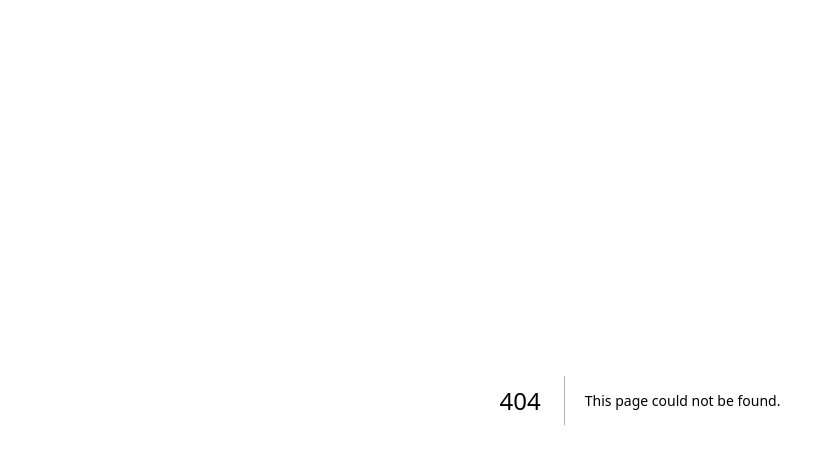
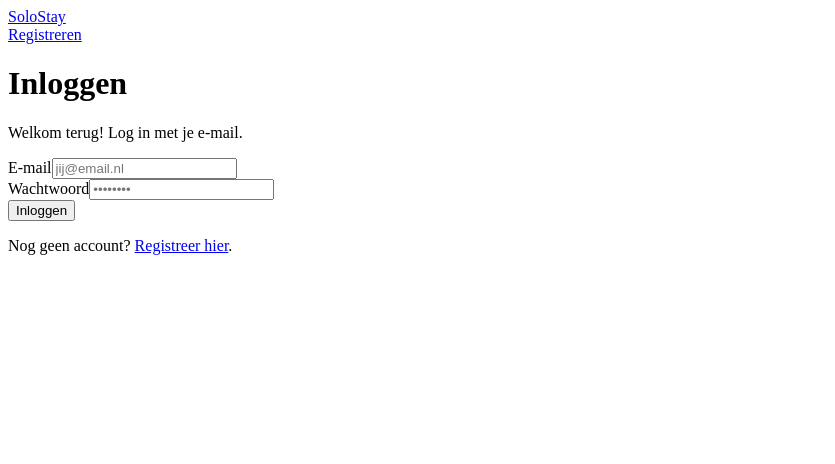
Before and after one commit to brunobronzwaer/SoloStay2, a Next.js app: page /login in a window 1280 px wide. Before the commit this address had no page. Shown: the top 464 px of the page, without its empty margins (0-835 px from the left). Built offline with nearby package versions, Linux system fonts and the light colour scheme.

Commit message:
Create login.js

```diff
--- /dev/null
+++ b/pages/login.js
@@ -0,0 +1,48 @@
+import Head from "next/head";
+
+export default function Login() {
+  return (
+    <div className="min-h-screen bg-neutral-50 text-neutral-900">
+      <Head>
+        <script src="https://cdn.tailwindcss.com" />
+        <title>Inloggen — SoloStay</title>
+        <meta name="viewport" content="width=device-width, initial-scale=1" />
+      </Head>
+
+      <header className="border-b border-neutral-200 bg-white">
+        <div className="max-w-6xl mx-auto px-4 py-3 flex items-center justify-between">
+          <a href="/" className="font-extrabold text-xl">
+            Solo<span className="text-blue-600">Stay</span>
+          </a>
+          <nav className="text-sm">
+            <a href="/register" className="text-blue-600 hover:text-blue-700 font-semibold">Registreren</a>
+          </nav>
+        </div>
+      </header>
+
+      <main className="max-w-md mx-auto px-4 py-12">
+        <h1 className="text-2xl font-bold">Inloggen</h1>
+        <p className="text-neutral-600 mt-1">Welkom terug! Log in met je e-mail.</p>
+
+        <form className="mt-6 space-y-4" onSubmit={(e)=>e.preventDefault()}>
+          <div>
+            <label className="block text-sm mb-1">E-mail</label>
+            <input type="email" required className="w-full rounded-xl border border-neutral-300 px-4 py-3 bg-white" placeholder="jij@email.nl" />
+          </div>
+          <div>
+            <label className="block text-sm mb-1">Wachtwoord</label>
+            <input type="password" required className="w-full rounded-xl border border-neutral-300 px-4 py-3 bg-white" placeholder="••••••••" />
+          </div>
+          <button className="w-full rounded-xl px-4 py-3 bg-blue-600 text-white font-semibold hover:bg-blue-700 transition">
+            Inloggen
+          </button>
+        </form>
+
+        <p className="text-sm text-neutral-600 mt-4">
+          Nog geen account?{" "}
+          <a href="/register" className="text-blue-600 hover:text-blue-700 font-medium">Registreer hier</a>.
+        </p>
+      </main>
+    </div>
+  );
+}
```
